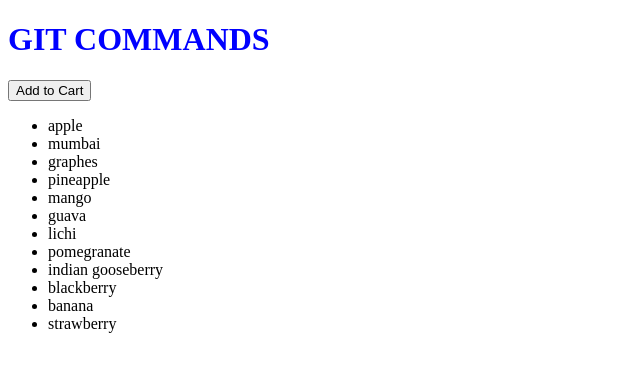
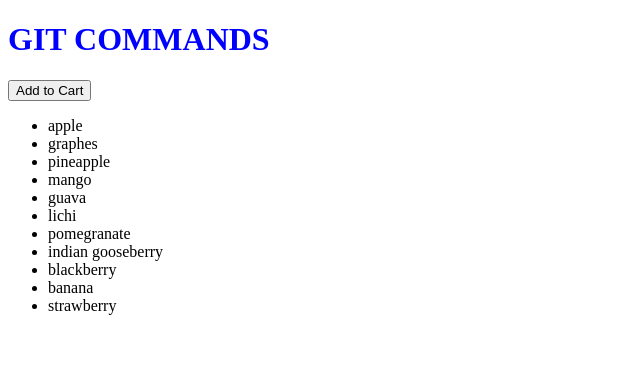
Before and after one commit to nikhilshrivastavdeveloper/practice_local_repo, a plain HTML site: page index.html in a window 1280 px wide. Shown: the whole page, without its empty margins (0-640 px from the left). Drawn offline with Linux system fonts and the light colour scheme.

```diff
--- a/index.html
+++ b/index.html
@@ -11,7 +11,6 @@
     <button>Add to Cart</button>
     <ul>
         <li>apple</li>
-        <li>mumbai</li>
         <li>graphes</li>
         <li>pineapple</li>
         <li>mango</li>
```
